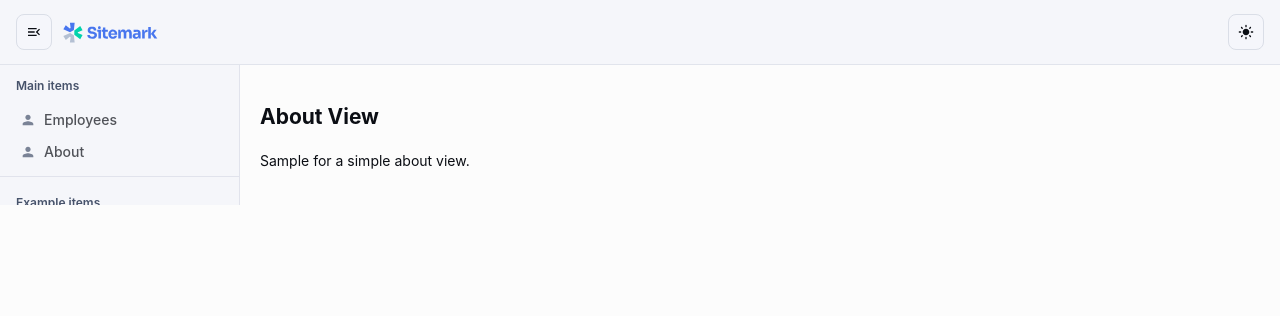
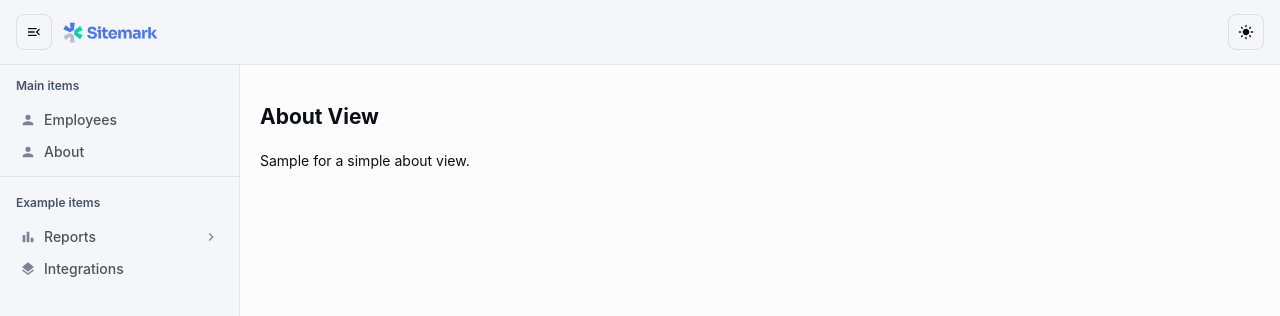
Before and after one commit to JanKruegerHH/ReactByBeispiel, a React (Create React App) app in the folder learn-react-mui-crud-dashboard/: page /#/about in a window 1280 px wide. Shown: the top 316 px of the page. Built offline with nearby package versions, Linux system fonts and the light colour scheme.

Commit message:
learn-react-mui-crud-dashboard: make height of page 100%

```diff
--- a/learn-react-mui-crud-dashboard/src/index.css
+++ b/learn-react-mui-crud-dashboard/src/index.css
@@ -1,3 +1,9 @@
+html,
+body,
+#root {
+  height: 100%;
+}
+
 body {
   margin: 0;
   font-family: -apple-system, BlinkMacSystemFont, 'Segoe UI', 'Roboto', 'Oxygen',
```
